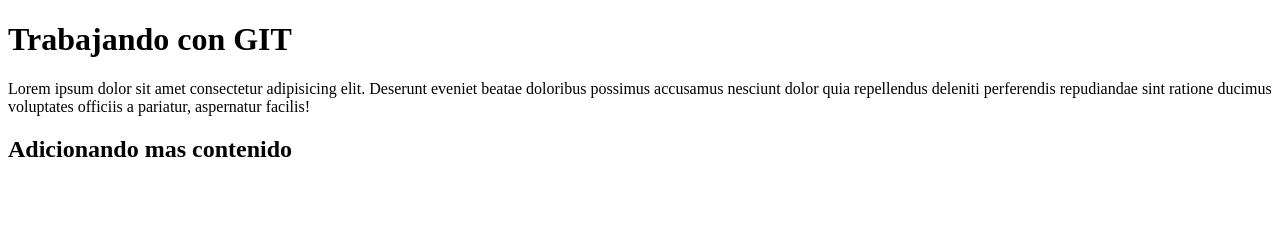
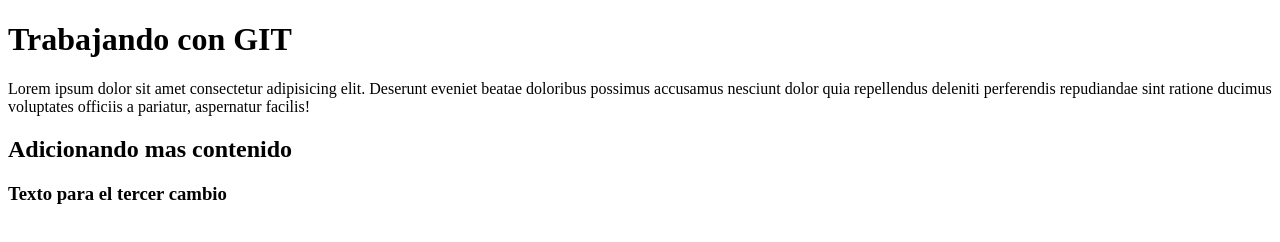
Before and after one commit to DanSu87/Test.RepoMintic, a plain HTML site: page index.html in a window 1280 px wide. Drawn offline with Linux system fonts and the light colour scheme.

Commit message:
Tercer cambio

```diff
--- a/index.html
+++ b/index.html
@@ -12,6 +12,7 @@
     <H1>Trabajando con GIT</H1>
     <P>Lorem ipsum dolor sit amet consectetur adipisicing elit. Deserunt eveniet beatae doloribus possimus accusamus nesciunt dolor quia repellendus deleniti perferendis repudiandae sint ratione ducimus voluptates officiis a pariatur, aspernatur facilis!</P>
     <h2>Adicionando mas contenido</h2>
+    <h3>Texto para el tercer cambio</h3>
 </body>
 
 </html>
```
